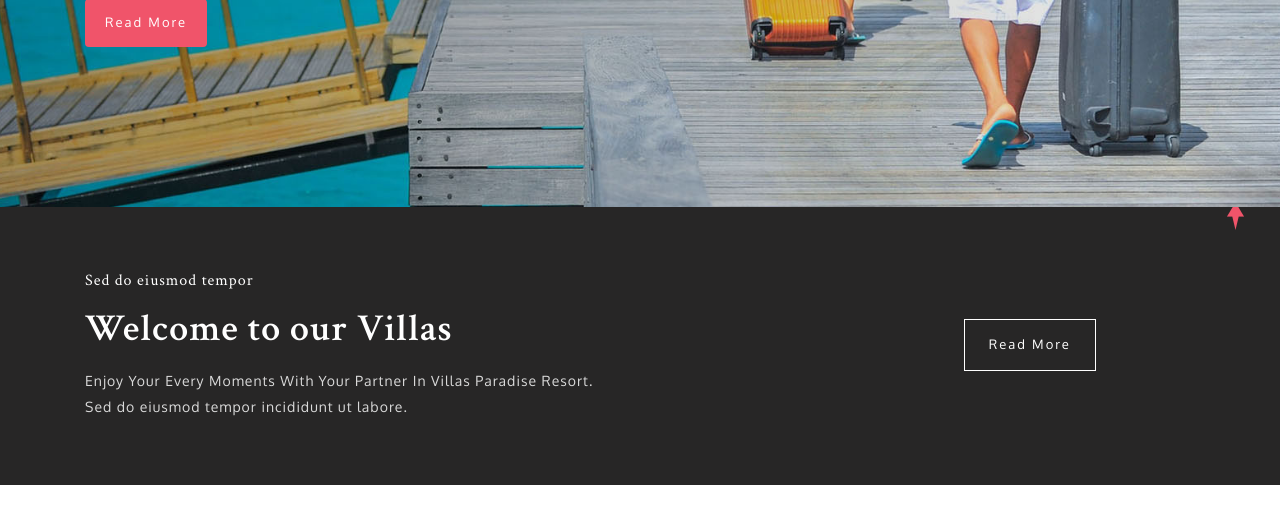
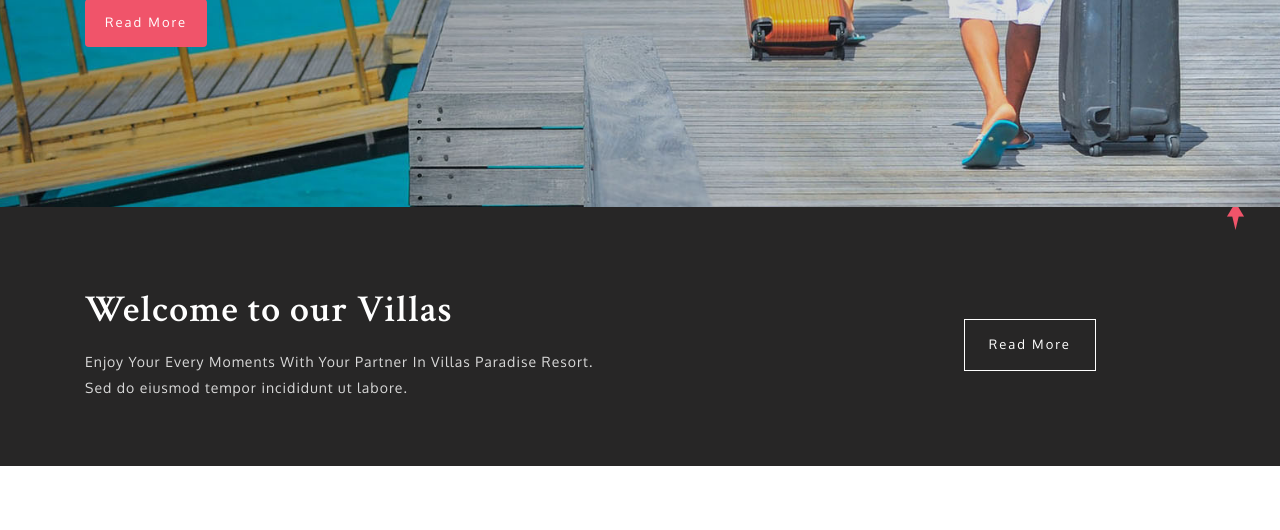
Before and after one commit to varad223/Villa-Booking, a PHP site: page / in a window 1280 px wide. Shown: the part 533-1063 px from the top of the page. Run offline with PHP 8.4, Linux system fonts and the light colour scheme.

Commit message:
index.php change
removed unecssary info

```diff
--- a/index.php
+++ b/index.php
@@ -124,7 +124,7 @@ License URL: http://creativecommons.org/licenses/by/3.0/
 	<div class="banner-bottom py-5">
 		<div class="d-md-flex container py-xl-3 py-lg-3">
 			<div class="banner-left-bottom-w3ls">
-				<h6 class="text-wh let">Sed do eiusmod tempor</h6>
+
 				<h3 class="text-wh my-3">Welcome to our Villas</h3>
 				<p>Enjoy Your Every Moments With Your Partner In Villas Paradise Resort.<br>Sed do eiusmod tempor incididunt ut
 					labore.</p>
```
